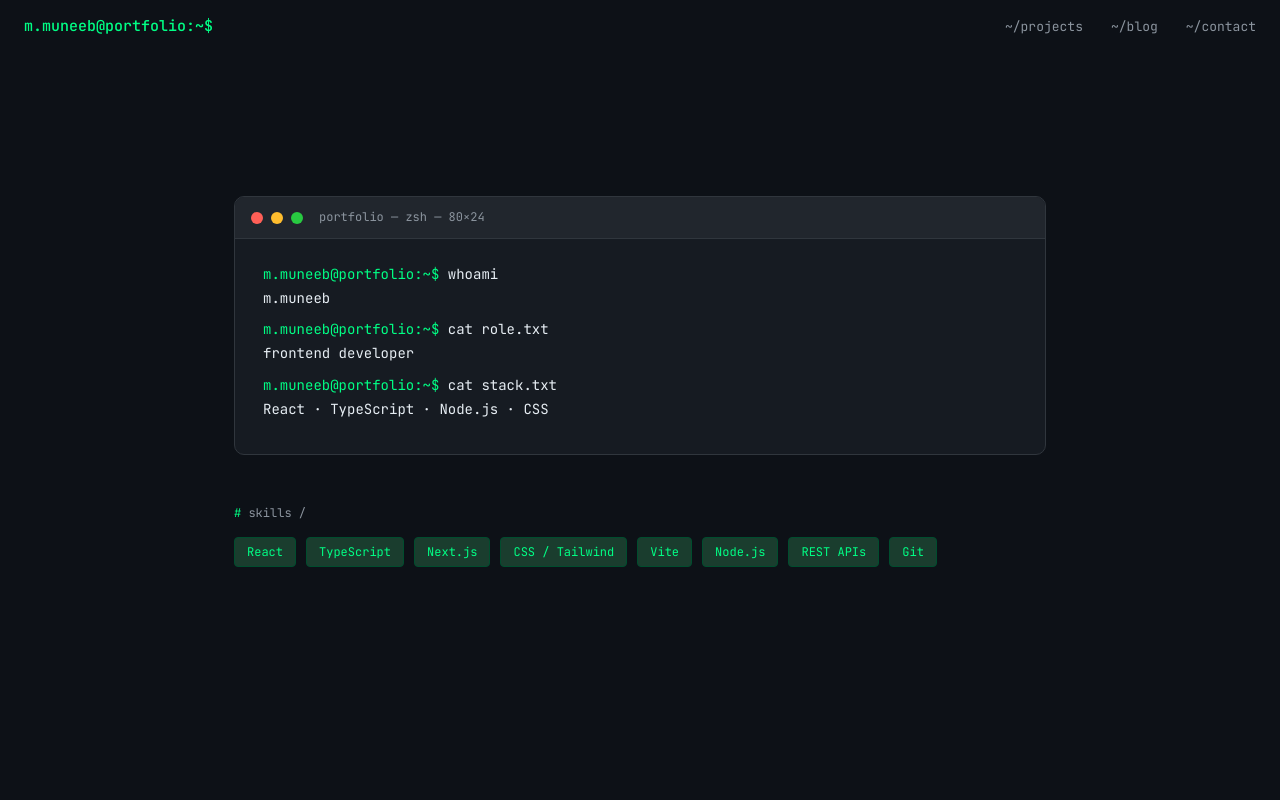
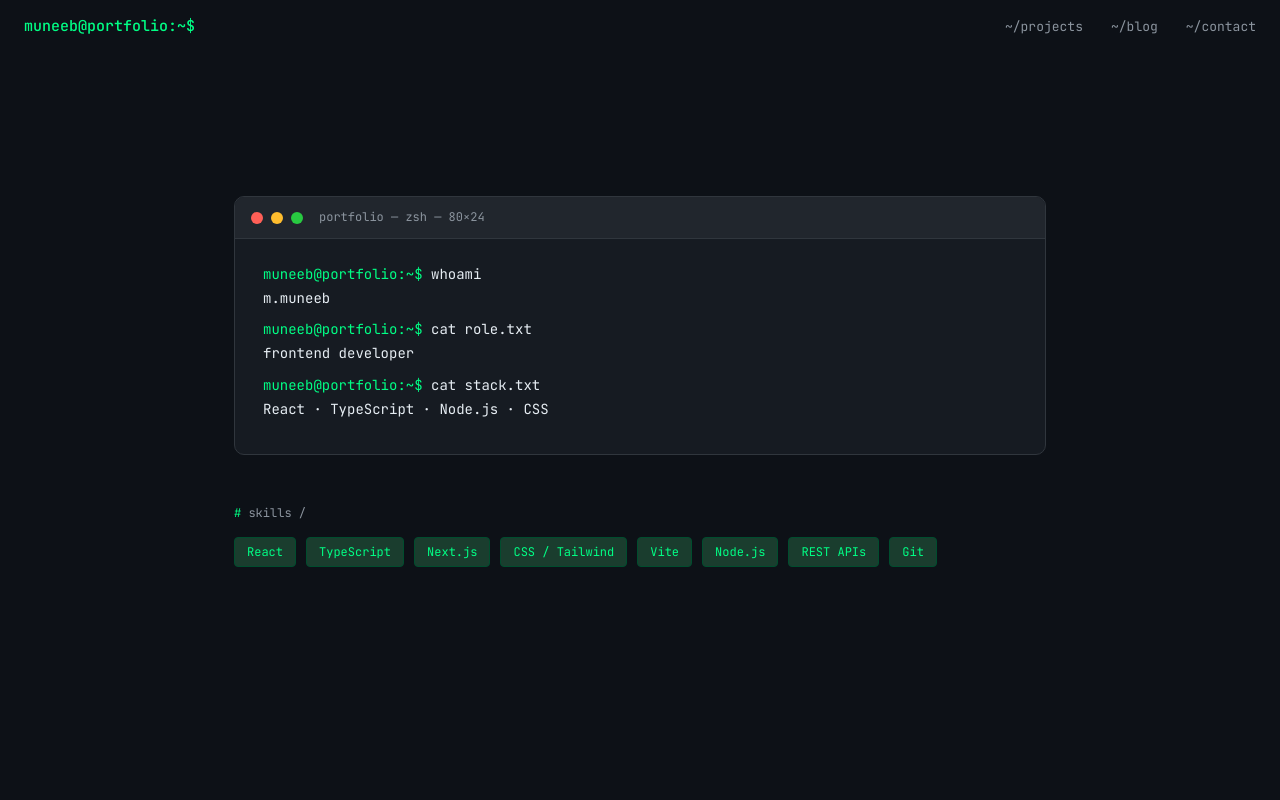
Before and after one commit to mmuneeb1000/portfolio-website-muneeb, a React (Vite) app in the folder client/: page / in a window 1280 px wide. Shown: the top 800 px of the page. Built offline with nearby package versions, Linux system fonts and the light colour scheme; no server answers.

Commit message:
layout fix

```diff
--- a/client/src/components/Hero.jsx
+++ b/client/src/components/Hero.jsx
@@ -134,7 +134,7 @@ export default function Hero() {
             <div key={i} style={{ marginBottom: 4 }}>
               <div>
                 <span style={{ color: "var(--green)", userSelect: "none" }}>
-                  m.muneeb@portfolio:~${" "}
+                  muneeb@portfolio:~${" "}
                 </span>
                 {line.typing ? (
                   <TypedLine
@@ -163,7 +163,7 @@ export default function Hero() {
           {typingIndex >= lines.length && (
             <div>
               <span style={{ color: "var(--green)", userSelect: "none" }}>
-                m.muneeb@portfolio:~${" "}
+                muneeb@portfolio:~${" "}
               </span>
               <span className="cursor" />
             </div>
--- a/client/src/components/Navbar.jsx
+++ b/client/src/components/Navbar.jsx
@@ -35,7 +35,7 @@ export default function Navbar() {
       }}
     >
       <span style={{ color: "var(--green)", fontWeight: 500, fontSize: 15 }}>
-        m.muneeb@portfolio:~$
+        muneeb@portfolio:~$
       </span>
       <div style={{ display: "flex", gap: 28 }}>
         {links.map((l) => (
```
